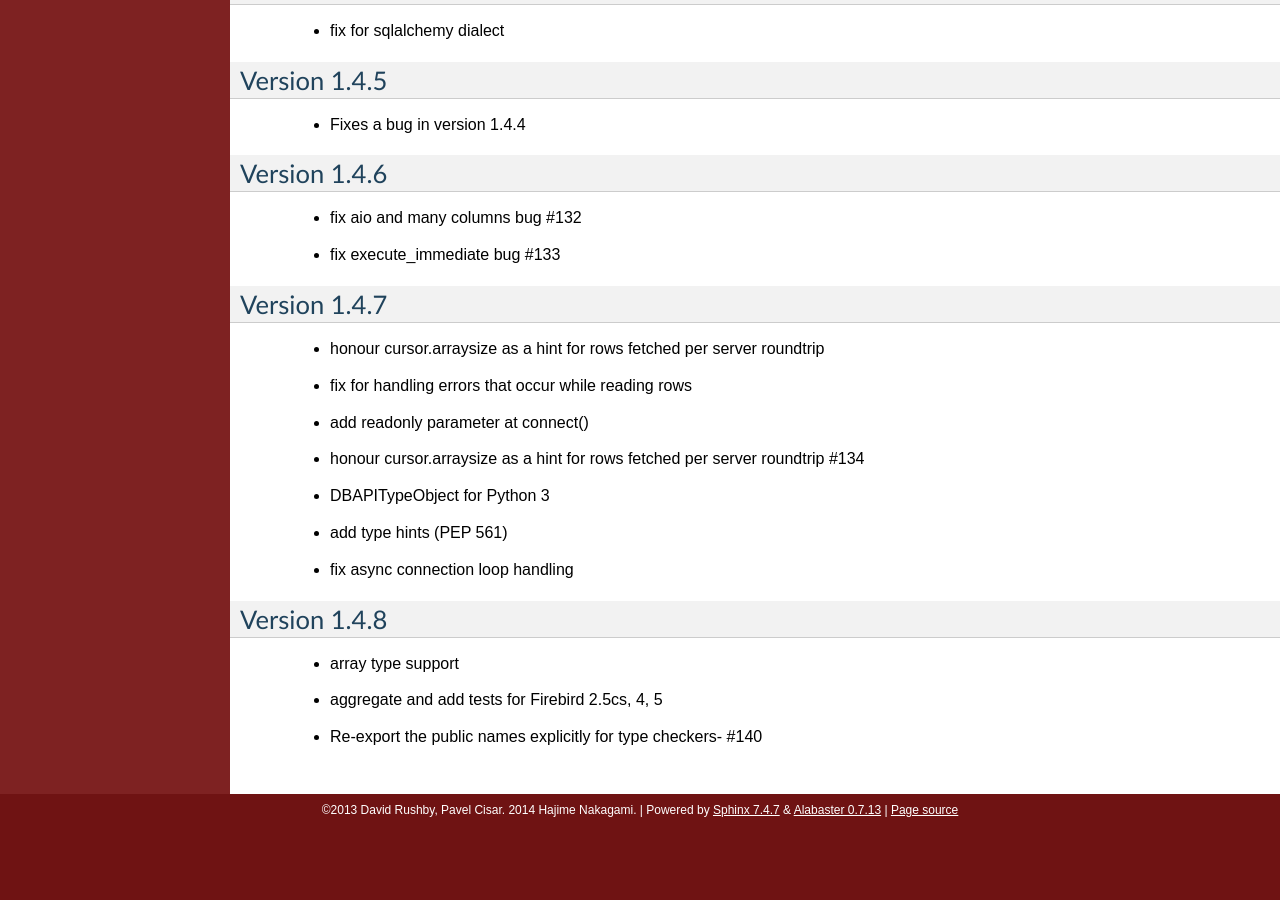
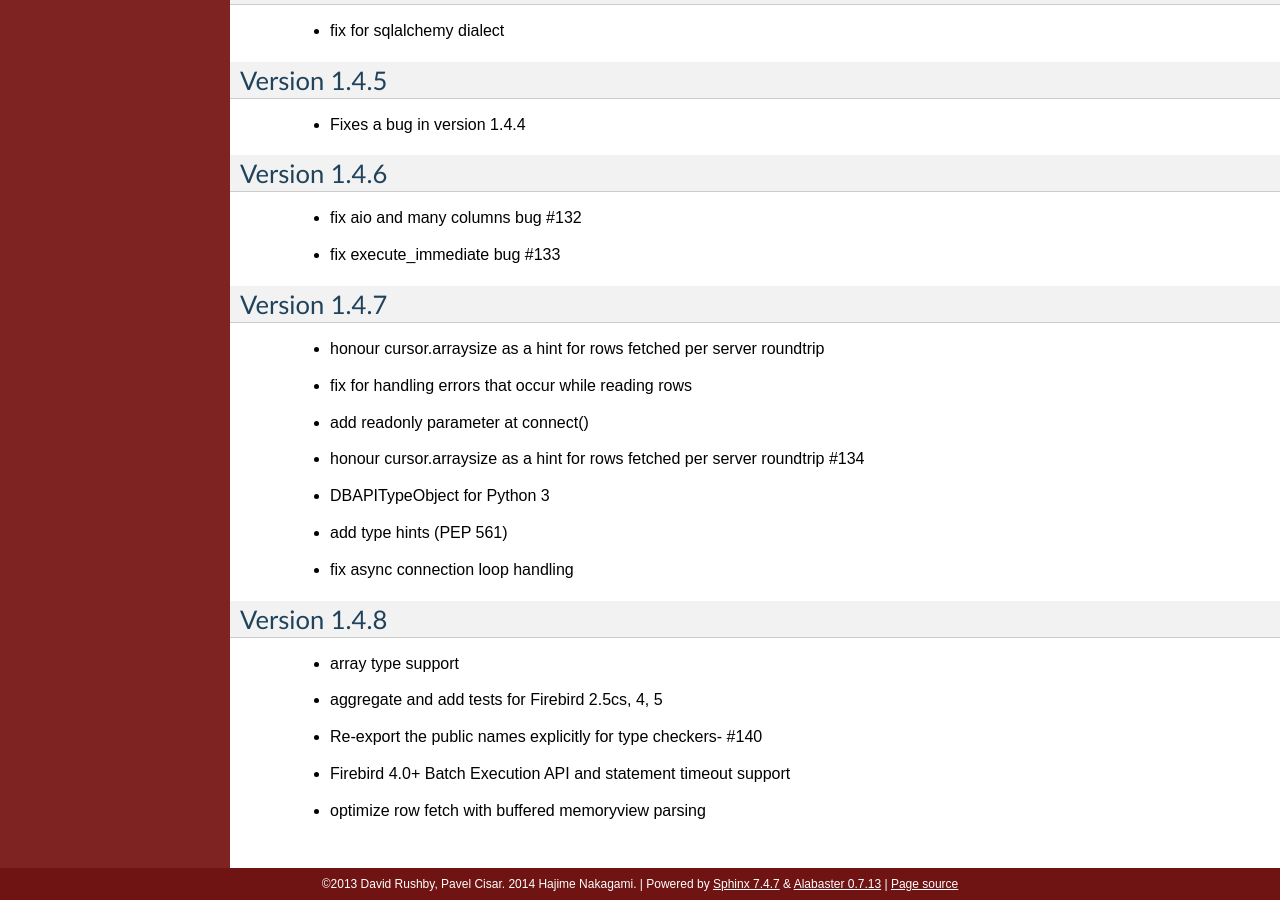
Before and after one commit to nakagami/pyfirebirdsql, a Sphinx documentation site: the page built from sphinx/changelog.rst, in a window 1280 px wide and 900 px high, scrolled down 7682 px. Built offline with Sphinx 7.4.7, drawn with Linux system fonts in a browser that asks for light colours; before the commit the page ends 8508 px from its top, so only the background shows below that.

Commit message:
add changelog
Co-authored-by: Copilot <223556219+Copilot@users.noreply.github.com>

```diff
--- a/sphinx/changelog.rst
+++ b/sphinx/changelog.rst
@@ -372,3 +372,5 @@ Version 1.4.8
    - array type support
    - aggregate and add tests for Firebird 2.5cs, 4, 5
    - Re-export the public names explicitly for type checkers- #140
+   - Firebird 4.0+ Batch Execution API and statement timeout support
+   - optimize row fetch with buffered memoryview parsing
```
